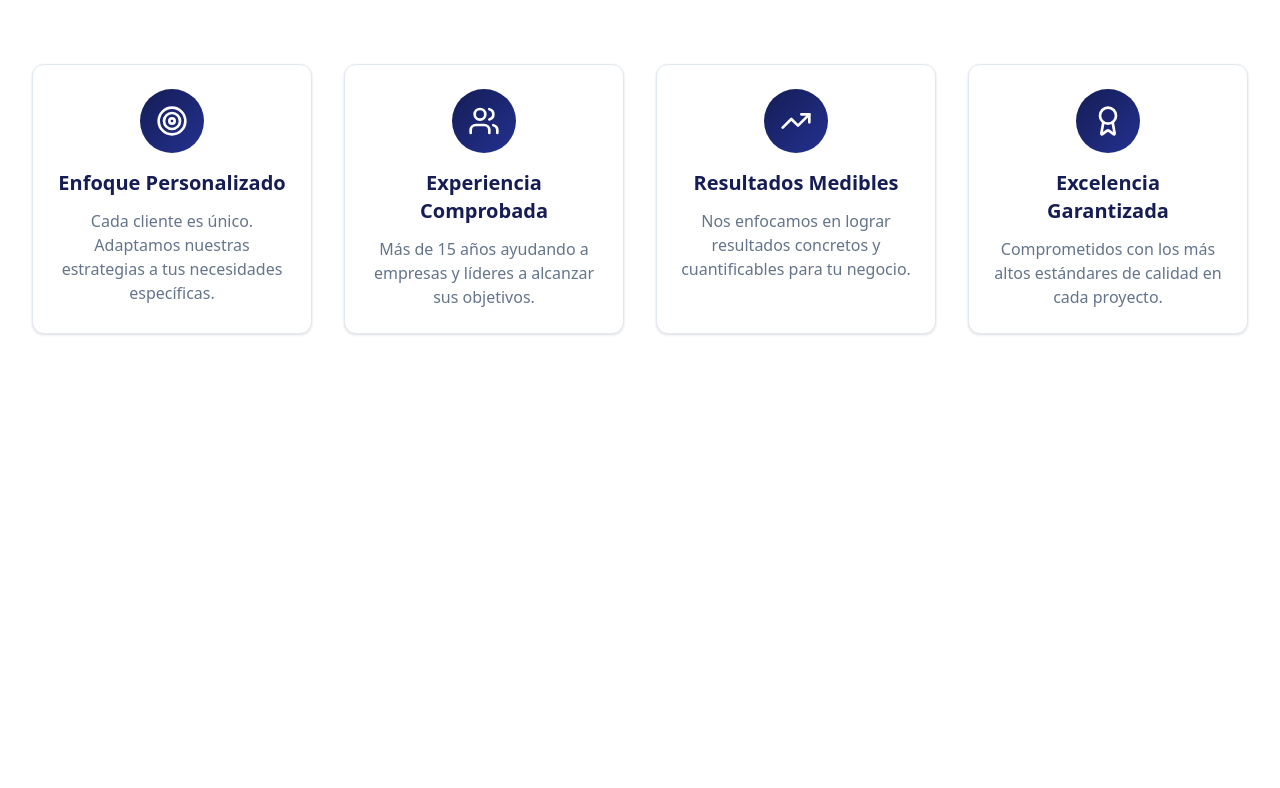
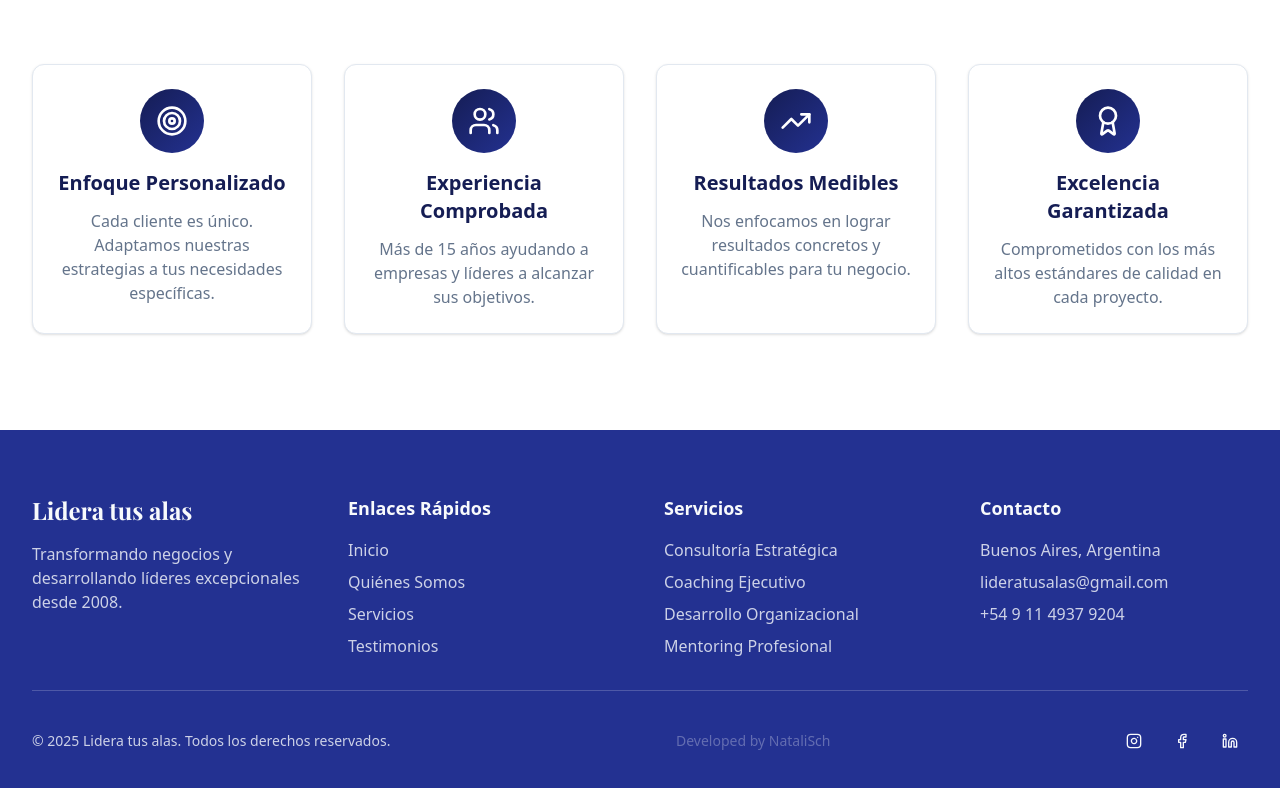
Before and after one commit to natalischwartz/Proyecto-Lideratusalas, a React (Vite) app: page / in a window 1280 px wide. Shown: the part 1354-2142 px from the top of the page. Before the commit the page ends 1784 px from the top, so only its background shows below. Built offline with nearby package versions, Linux system fonts and the light colour scheme.

Commit message:
creado el componente Footer

```diff
--- a/src/components/Footer.jsx
+++ b/src/components/Footer.jsx
@@ -0,0 +1,143 @@
+import { Facebook, Instagram, Linkedin } from "lucide-react";
+import { Button } from "@/components/ui/button";
+
+const Footer = () => {
+  const currentYear = new Date().getFullYear();
+
+  return (
+    <footer className="bg-primary text-primary-foreground">
+      <div className="container mx-auto px-4 sm:px-6 lg:px-8 py-12 sm:py-16">
+        <div className="grid grid-cols-1 md:grid-cols-2 lg:grid-cols-4 gap-8 lg:gap-12 mb-8">
+          {/* Brand */}
+          <div>
+            <h3 className="text-2xl font-bold font-['Playfair_Display'] mb-4">
+              Lidera tus alas
+            </h3>
+            <p className="text-primary-foreground/80 mb-4">
+              Transformando negocios y desarrollando líderes excepcionales desde 2008.
+            </p>
+          </div>
+
+          {/* Quick Links */}
+          <div>
+            <h4 className="text-lg font-semibold mb-4">Enlaces Rápidos</h4>
+            <ul className="space-y-2">
+              <li>
+                <a
+                  href="#hero"
+                  className="text-primary-foreground/80 hover:text-primary-foreground transition-smooth"
+                >
+                  Inicio
+                </a>
+              </li>
+              <li>
+                <a
+                  href="#about"
+                  className="text-primary-foreground/80 hover:text-primary-foreground transition-smooth"
+                >
+                  Quiénes Somos
+                </a>
+              </li>
+              <li>
+                <a
+                  href="#services"
+                  className="text-primary-foreground/80 hover:text-primary-foreground transition-smooth"
+                >
+                  Servicios
+                </a>
+              </li>
+              <li>
+                <a
+                  href="#testimonials"
+                  className="text-primary-foreground/80 hover:text-primary-foreground transition-smooth"
+                >
+                  Testimonios
+                </a>
+              </li>
+            </ul>
+          </div>
+
+          {/* Services */}
+          <div>
+            <h4 className="text-lg font-semibold mb-4">Servicios</h4>
+            <ul className="space-y-2 text-primary-foreground/80">
+              <li>Consultoría Estratégica</li>
+              <li>Coaching Ejecutivo</li>
+              <li>Desarrollo Organizacional</li>
+              <li>Mentoring Profesional</li>
+            </ul>
+          </div>
+
+          {/* Contact */}
+          <div>
+            <h4 className="text-lg font-semibold mb-4">Contacto</h4>
+            <ul className="space-y-2 text-primary-foreground/80">
+              <li>Buenos Aires, Argentina</li>
+              <li>lideratusalas@gmail.com</li>
+              <li>+54 9 11 4937 9204</li>
+            </ul>
+          </div>
+        </div>
+
+        {/* Social Media & Copyright */}
+        <div className="border-t border-primary-foreground/20 pt-8">
+          <div className="flex flex-col sm:flex-row justify-between items-center gap-4">
+            <p className="text-primary-foreground/80 text-sm">
+              © {currentYear} Lidera tus alas. Todos los derechos reservados.
+            </p>
+            <span className="text-sm text-primary-foreground/30">Developed by NataliSch</span>
+            <div className="flex gap-3">
+              <Button
+                variant="ghost"
+                size="icon"
+                className="text-primary-foreground hover:text-primary-foreground hover:bg-primary-foreground/10"
+                asChild
+              >
+                <a
+                  href="https://www.instagram.com/lideratusalas/"
+                  target="_blank"
+                  rel="noopener noreferrer"
+                  aria-label="Instagram"
+                >
+                  <Instagram className="w-5 h-5" />
+                </a>
+              </Button>
+              <Button
+                variant="ghost"
+                size="icon"
+                className="text-primary-foreground hover:text-primary-foreground hover:bg-primary-foreground/10"
+                asChild
+              >
+                <a
+                  href="https://facebook.com"
+                  target="_blank"
+                  rel="noopener noreferrer"
+                  aria-label="Facebook"
+                >
+                  <Facebook className="w-5 h-5" />
+                </a>
+              </Button>
+              <Button
+                variant="ghost"
+                size="icon"
+                className="text-primary-foreground hover:text-primary-foreground hover:bg-primary-foreground/10"
+                asChild
+              >
+                <a
+                  href="linkedin.com/in/lidera-tus-alas-43a36b211"
+                  target="_blank"
+                  rel="noopener noreferrer"
+                  aria-label="LinkedIn"
+                >
+                  <Linkedin className="w-5 h-5" />
+                </a>
+              </Button>
+            </div>
+          </div>
+        </div>
+      </div>
+    </footer>
+  );
+};
+
+export default Footer;
--- a/src/components/Hero.jsx
+++ b/src/components/Hero.jsx
@@ -2,7 +2,6 @@ import React from 'react';
 import { Button } from "@/components/ui/button";
 import { ArrowRight } from "lucide-react";
 
-import heroImage from "@/assets/hero-image.jpg";
 
 const Hero = () => {
   // Función para hacer scroll suave a la sección de contacto
--- a/src/components/Navbar.jsx
+++ b/src/components/Navbar.jsx
@@ -81,7 +81,7 @@ const Navbar = () => {
               onClick={() => scrollToSection("testimonials")}
               className="text-foreground hover:text-primary transition-smooth"
             >
-              Testimonios
+              Nuestros clientes
             </Button>
             <Button
               onClick={() => scrollToSection("contact")}
@@ -135,7 +135,7 @@ const Navbar = () => {
               className="w-full justify-start"
               onClick={() => scrollToSection("testimonials")}
             >
-              Testimonios
+              Nuestros clientes
             </Button>
             <Button
               className="w-full bg-gradient-to-br from-foreground to-primary"
--- a/src/index.css
+++ b/src/index.css
@@ -86,7 +86,7 @@
 }
 
 .hero-image{
-   background-image: linear-gradient(to top right, rgba(63, 62, 62, 0.8) 4%, rgba(63, 62, 62, 0) 107%), url(src/assets/hero-image.jpg);
+   background-image: linear-gradient(to top right, rgba(63, 62, 62, 0.8) 4%, rgba(63, 62, 62, 0) 107%), url(/hero-image.jpg);
     background-repeat: no-repeat;
     background-size: cover;
     /* background-position: 10% 22%; */
--- a/src/pages/Index.jsx
+++ b/src/pages/Index.jsx
@@ -1,6 +1,7 @@
 import Navbar from "@/components/Navbar";
 import Hero from "@/components/Hero";
 import About from "@/components/About";
+import Footer from "@/components/Footer";
 
 
 const Index = () => {
@@ -14,7 +15,7 @@ const Index = () => {
         <Testimonials />
         <Contact />   */}
       </main>
-      {/* <Footer /> */}
+      <Footer />
     </div>
   );
 };
```
Also changed, not shown: public/hero-image.jpg (renamed from src/assets/hero-image.jpg).
